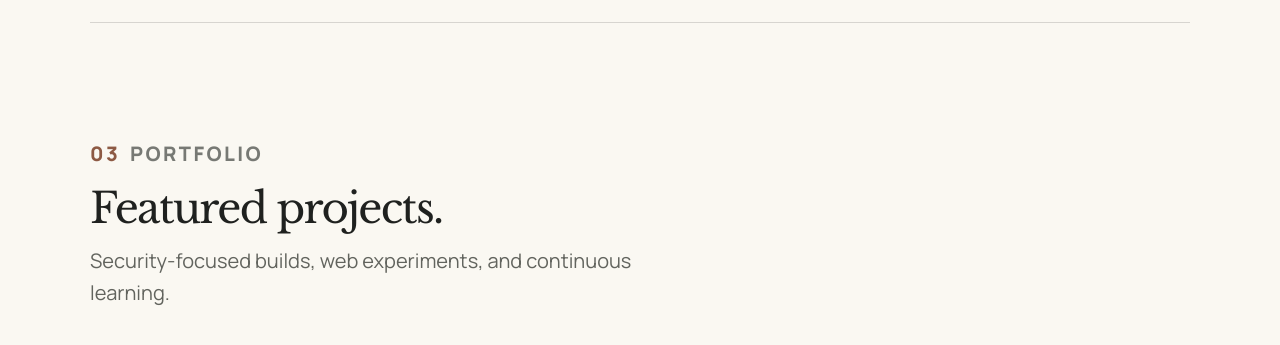
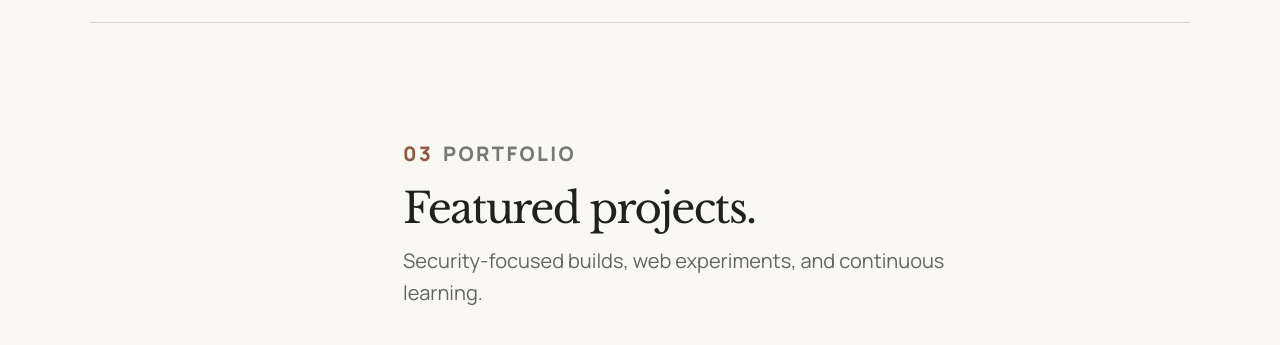
Before and after one commit to avinashk08408/Avinash-portfolio, a React (Vite) app: page / in a window 1280 px wide. Shown: the part 2280-2625 px from the top of the page. Built offline with nearby package versions, Linux system fonts and the light colour scheme; grey boxes are pictures that could not be loaded; a web font is replaced by a local one.

Commit message:
Update Projects.css

```diff
--- a/src/components/Projects/Projects.css
+++ b/src/components/Projects/Projects.css
@@ -164,3 +164,20 @@
     padding-right: 5vw;
   }
 }
+/* Align the Projects heading with the Engineering Stack heading. */
+
+.projects-carousel-header {
+  margin-left: calc(185px + 10vw);
+}
+
+@media (max-width: 850px) {
+  .projects-carousel-header {
+    margin-left: calc(135px + 7vw);
+  }
+}
+
+@media (max-width: 640px) {
+  .projects-carousel-header {
+    margin-left: 0;
+  }
+}
```
